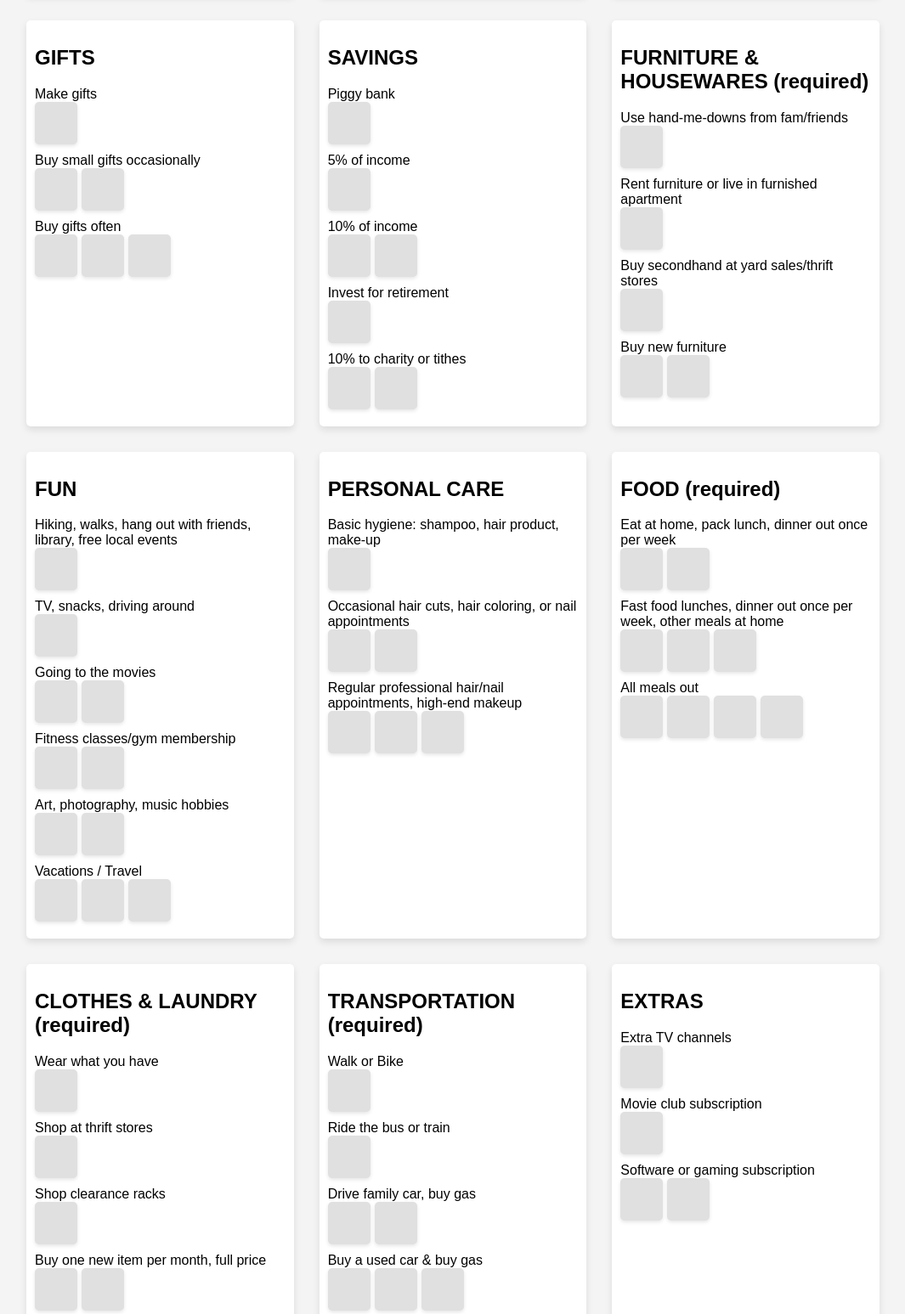
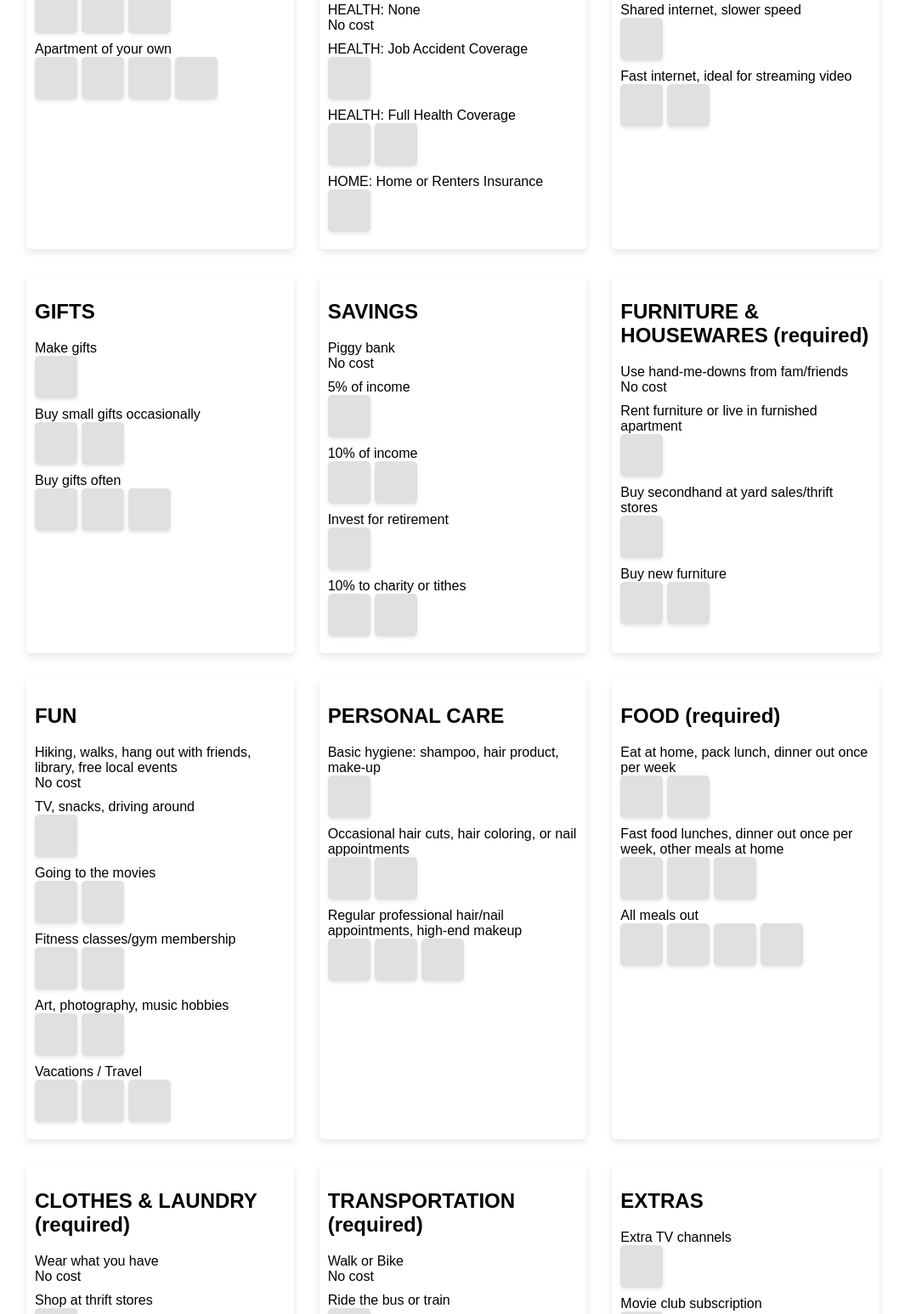
Before and after one commit to jessinaka21/jellybeangame, a website built with Parcel: page index.html in a window 1280 px wide. Shown: the part 755-2302 px from the top of the page at 85% size, without its empty margins (107-1172 px from the left). Built offline with nearby package versions, Linux system fonts and the light colour scheme.

Commit message:
add header

```diff
--- a/index.html
+++ b/index.html
@@ -9,7 +9,7 @@
 <body>
     <div class="container">
         <header>
-            <h1>The Jelly Bean Game</h1>
+            <img src="assets/jellybean-game.png" width="100%">
             <p id="info">Welcome to the Jelly Bean Game! Click "Start Game" to begin.</p>
             <button id="start-game" class="btn btn-success">Start Game</button>
             <!-- Display for the number of jellybeans -->
@@ -48,7 +48,7 @@
                     </div>
                     <div class="item">HEALTH: None</div>
                     <div class="squares-container">
-                        <div class="square"></div>
+                        <div>No cost</div>
                     </div>
                     <div class="item">HEALTH: Job Accident Coverage</div>
                     <div class="squares-container">
@@ -107,7 +107,7 @@
                     <h2>SAVINGS</h2>
                     <div class="item">Piggy bank</div>
                     <div class="squares-container">
-                        <div class="square"></div>
+                        <div>No cost</div>
                     </div>
                     <div class="item">5% of income</div>
                     <div class="squares-container">
@@ -132,7 +132,7 @@
                     <h2>FURNITURE & HOUSEWARES (required)</h2>
                     <div class="item">Use hand-me-downs from fam/friends</div>
                     <div class="squares-container">
-                        <div class="square"></div>
+                        <div>No cost</div>
                     </div>
                     <div class="item">Rent furniture or live in furnished apartment</div>
                     <div class="squares-container">
@@ -153,7 +153,7 @@
                     <h2>FUN</h2>
                     <div class="item">Hiking, walks, hang out with friends, library, free local events</div>
                     <div class="squares-container">
-                        <div class="square"></div>
+                        <div>No cost</div>
                     </div>
                     <div class="item">TV, snacks, driving around</div>
                     <div class="squares-container">
@@ -216,7 +216,7 @@
                     <h2>CLOTHES & LAUNDRY (required)</h2>
                     <div class="item">Wear what you have</div>
                     <div class="squares-container">
-                        <div class="square"></div>
+                        <div>No cost</div>
                     </div>
                     <div class="item">Shop at thrift stores</div>
                     <div class="squares-container">
@@ -236,7 +236,7 @@
                     </div>
                     <div class="item">Do laundry at parents' or friends' home</div>
                     <div class="squares-container">
-                        <div class="square"></div>
+                        <div>No cost</div>
                     </div>
                     <div class="item">Go to a laundromat</div>
                     <div class="squares-container">
@@ -253,7 +253,7 @@
                     <h2>TRANSPORTATION (required)</h2>
                     <div class="item">Walk or Bike</div>
                     <div class="squares-container">
-                        <div class="square"></div>
+                        <div>No cost</div>
                     </div>
                     <div class="item">Ride the bus or train</div>
                     <div class="squares-container">
--- a/styles.css
+++ b/styles.css
@@ -1,6 +1,6 @@
 body {
     font-family: Arial, sans-serif;
-    background-color: #f4f4f4;
+    background-color: white;
     margin: 0;
     padding: 0;
 }
```
Also changed, not shown: firebase.json (added), 1 other file.
